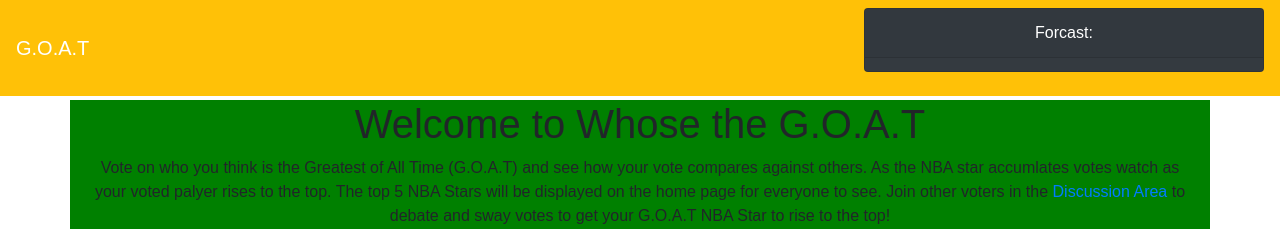
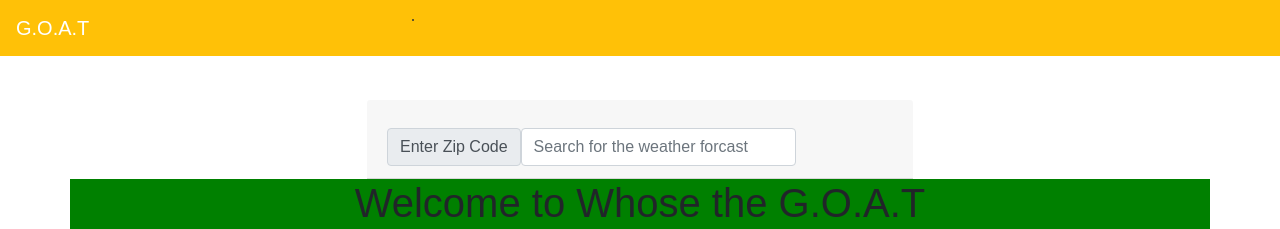
Before and after one commit to krnewsome/Whose_The_GOAT, a React (Create React App) app in the folder client/: page /home in a window 1280 px wide. Shown: the top 229 px of the page. Built offline with nearby package versions, Linux system fonts and the light colour scheme; no server answers.

Commit message:
added weather forcast search

```diff
--- a/client/src/components/Home.js
+++ b/client/src/components/Home.js
@@ -3,7 +3,6 @@
 import SearchForm from './SearchForm';
 import SearchResultsSection from './SearchResultsSection';
 const NBA = require("nba");
-
 
 class Home extends React.Component {
   constructor(props) {
@@ -23,7 +22,6 @@
      ppg:'',
      rpg:'',
      apg:'',
-
    };
  }
 
@@ -31,6 +29,7 @@
    this.getGoatCard()
    this.getTopGoats()
  }// end of componentDidMount
+
 
 getTopGoats = () => {
   fetch('/home/topGoats')
@@ -90,8 +89,6 @@
       })
     })
   }
-
-
 
   userVote = (votePlayerID, voteButtonType) => {
     fetch ('/home/newGOAT', {
--- a/client/src/components/NavBar.js
+++ b/client/src/components/NavBar.js
@@ -1,6 +1,8 @@
 import React from 'react';
 import {Link} from 'react-router-dom';
 import WeatherSection from './WeatherSection';
+const apiKey = require("../config")
+
 
 /* NavBar Component */
 class NavBar extends React.Component  {
@@ -9,22 +11,82 @@
    this.state = {
      error: null,
      isLoaded: false,
-     weather: '',
+     cityName: '',
+     weatherZip: '',
+     weatherTemp:'',
+     weatherHumidity: '',
+     weatherDescription:'',
+
    };
   }
 
   componentDidMount(){
   }
 
+  onSearchChange = e => {
+    this.setState({ weatherZip: e.target.value });
+  };//end of onSearchChange
+
+  handleSubmit = e => {
+    e.preventDefault();
+    this.getWeather(this.searchTag.value)
+    e.currentTarget.reset();
+  };//end of handleSubmit
+  getWeather = (zip) =>{
+    fetch(`http://api.openweathermap.org/data/2.5/weather?zip=${zip},us&APPID=${apiKey.key}`)
+    .then(res => res.json())
+    .then(weather => {
+      console.log(weather.name)
+      this.setState({
+        weatherTemp:weather.main.temp,
+        weatherHumidity:weather.main.humidity,
+        weatherDescription:weather.weather[0].description,
+        cityName: weather.name,
+      })
+    })
+
+  }
+
   render(){
-    return (
-      <nav className="navbar navbar-dark bg-warning fixed-top">
+    return [
+      <nav className="navbar navbar-dark bg-warning fixed-top ">
         <Link className="navbar-brand" to="/">
           G.O.A.T
         </Link>
-        <WeatherSection weather= {this.state.weather}  />
-      </nav>
-    );
+        <WeatherSection
+          cityName= {this.state.cityName}
+          weatherTemp= {this.state.weatherTemp}
+          weatherHumidity= {this.state.weatherHumidity}
+          weatherDescription= {this.state.weatherDescription}
+        />
+      </nav>,
+      <div class="container-fluid">
+        <div className="card-header">
+          <div class="input-group input-group-sm mb-3">
+        </div>
+        <form
+          className = 'searchForm'
+          onSubmit={this.handleSubmit}
+          key= "2"
+        >
+          <div class="input-group-prepend">
+          <button class="input-group-text" type="submit" id="inputGroup-sizing-sm">Enter Zip Code </button>
+          <input
+              type="text"
+              class="form-control"
+              aria-label="Sizing example input"
+              aria-describedby="inputGroup-sizing-sm"
+              onChange={this.onSearchChange}
+              name="search"
+              ref={(input) => this.searchTag = input}
+              placeholder="Search for the weather forcast"
+            >
+            </input>
+          </div>
+          </form>
+        </div>
+      </div>
+    ];
   }
 }
 
--- a/client/src/components/WeatherSection.js
+++ b/client/src/components/WeatherSection.js
@@ -1,13 +1,32 @@
 import React from 'react';
 
-function WeatherSection(props) {
-  return [
-    <div  key= '1' className="card text-white bg-dark mb-3" style={{height: 4 + "rem", width: 25 + "rem"}}>
-      <div className="card-header">Forcast: {props.weather}</div>
-      <div className="card-body" >
+class WeatherSection extends React.Component {
+
+render(props){
+  let weatherInfo;
+  if(this.props.cityName){
+  weatherInfo =
+    <div className="card-header">
+      <div class="container">
+        <div class="row">
+          <div class="col text-left"><strong><u>City Name:</u></strong> {this.props.cityName}</div>
+          <div class="col text-left"><strong><u>Temperature:</u></strong> {this.props.weatherTemp}</div>
+          <div class="w-100"></div>
+          <div class="col text-left"><strong><u>Humidity:</u></strong> {this.props.weatherHumidity}</div>
+          <div class="col text-left"><strong><u>Description:</u></strong> {this.props.weatherDescription}</div>
+        </div>
       </div>
     </div>
-  ];
+  }
+
+  return (
+    <div class="container-fluid">
+      <div  key= '1' className="card text-white bg-dark mb-3 " style={{height: 'auto', width: 'auto'}}>
+      {weatherInfo}
+      </div>
+    </div>
+  );
+}
 }
 
 export default WeatherSection;
```
Also changed, not shown: 1 other file (tests, documents, lock files or other folders).
